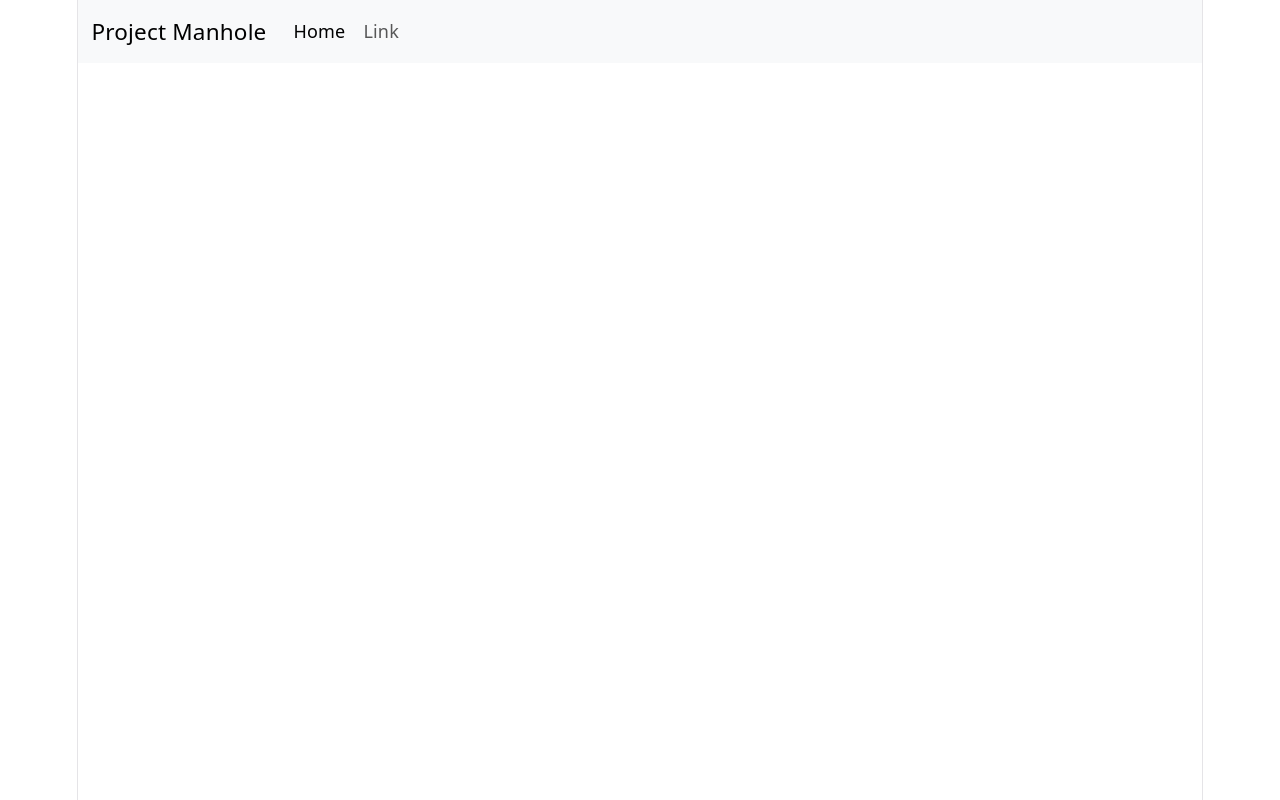
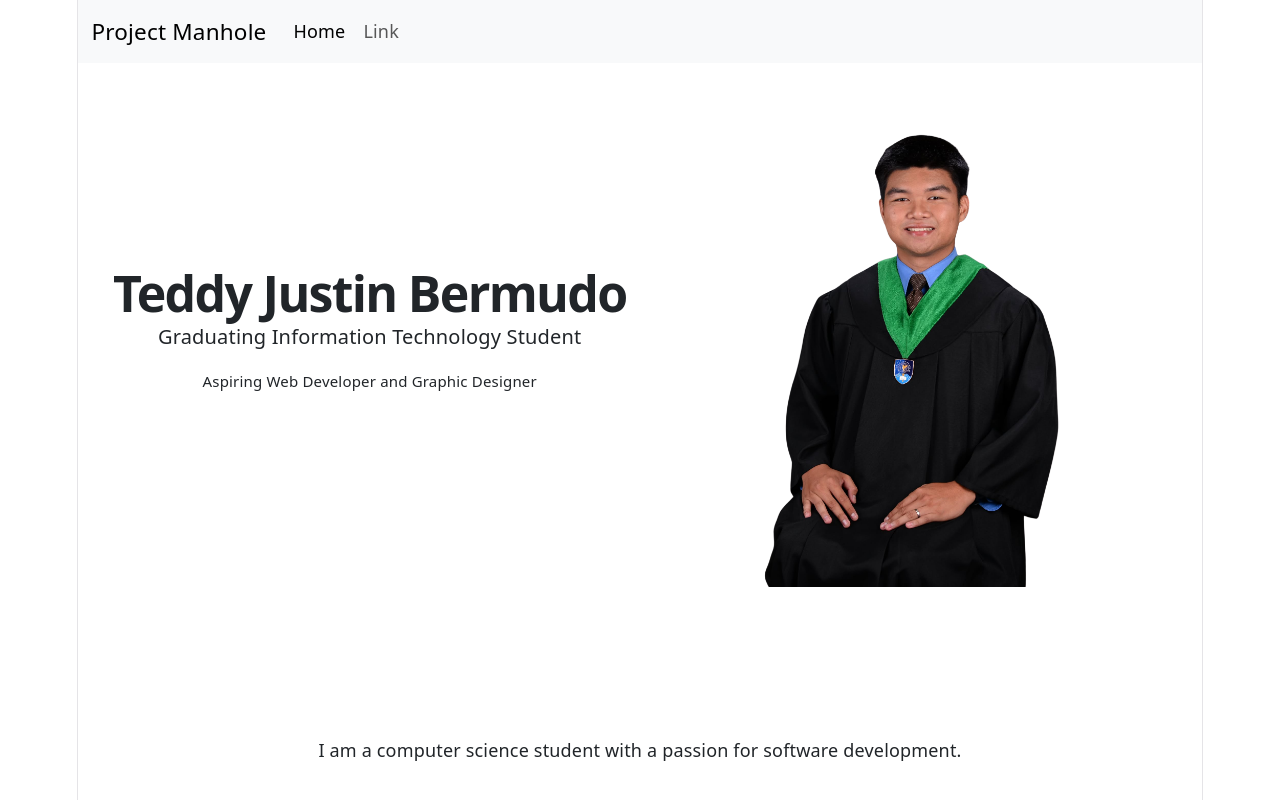
Before and after one commit to Tedeyy/Project-Manhole, a React (Vite) app: page / in a window 1280 px wide. Shown: the top 800 px of the page. Built offline with nearby package versions, Linux system fonts and the light colour scheme.

Commit message:
added Title, Bio, projectBody

```diff
--- a/src/App.tsx
+++ b/src/App.tsx
@@ -1,10 +1,12 @@
 import "./assets/css/App.css";
 import NavBar from "./components/navBar";
+import Body from "./components/body/body";
 
 function App() {
   return (
     <>
       <NavBar />
+      <Body />
     </>
   );
 }
--- /dev/null
+++ b/src/assets/css/body.css
@@ -0,0 +1,35 @@
+.divider {
+  height: 150px;
+  width: 100%;
+  background-color: white;
+}
+
+.title-container {
+  display: block;
+  margin: 200px 0px 0px 0px;
+  justify-self: right;
+  align-content: center;
+}
+
+.title-container .name {
+  font-size: 50px;
+  font-weight: 700;
+}
+
+.title-container .standing {
+  margin-top: -10px;
+  font-size: 20px;
+  font-weight: 400;
+}
+
+.title-container .desc {
+  font-size: 15px;
+  font-weight: 400;
+}
+
+.profile-img {
+  width: 350px;
+  height: auto;
+  display: block;
+  justify-self: center;
+}
--- /dev/null
+++ b/src/assets/css/projectBody.css
@@ -0,0 +1,5 @@
+.project-image .col img {
+  width: 50px;
+  height: auto;
+  border-radius: 5px;
+}
--- /dev/null
+++ b/src/components/body/body.tsx
@@ -0,0 +1,33 @@
+import Title from "./heroSection/title";
+import Bio from "./heroSection/bio";
+import ProjectBody from "./projects/projectBody";
+import profile from "../../assets/profile.png";
+
+import "../../assets/css/body.css";
+
+function body() {
+  return (
+    <>
+      <div className="row">
+        <div className="col">
+          <Title />
+        </div>
+        <div className="col">
+          <img src={profile} alt="profile" className="profile-img" />
+        </div>
+      </div>
+      <div className="divider" />
+      <div className="row">
+        <div className="col">
+          <Bio />
+        </div>
+      </div>
+      <div className="divider" />
+      <div className="projects">
+        <ProjectBody />
+      </div>
+    </>
+  );
+}
+
+export default body;
--- /dev/null
+++ b/src/components/body/heroSection/bio.tsx
@@ -0,0 +1,11 @@
+function bio() {
+  return (
+    <div>
+      <p>
+        I am a computer science student with a passion for software development.
+      </p>
+    </div>
+  );
+}
+
+export default bio;
--- /dev/null
+++ b/src/components/body/heroSection/title.tsx
@@ -0,0 +1,11 @@
+function title() {
+  return (
+    <div className="title-container">
+      <h1 className="name">Teddy Justin Bermudo</h1>
+      <p className="standing">Graduating Information Technology Student</p>
+      <p className="desc">Aspiring Web Developer and Graphic Designer</p>
+    </div>
+  );
+}
+
+export default title;
--- /dev/null
+++ b/src/components/body/projects/projectBody.tsx
@@ -0,0 +1,29 @@
+import Image from "../../../assets/lms-client.jpg";
+
+function projectBody() {
+  return (
+    <>
+      <div className="projects">
+        <div className="row">
+          <div className="col title">
+            <div className="row project-image">
+              <div className="col">
+                <img src={Image} alt="lms-client" />
+              </div>
+              <div className="col">
+                <img src={Image} alt="lms-client" />
+              </div>
+              <h5>Learning Management System</h5>
+            </div>
+          </div>
+          <div className="col desc">
+            This is a Research Project for my clients from Institute of Teacher
+            Education.
+          </div>
+        </div>
+      </div>
+    </>
+  );
+}
+
+export default projectBody;
```
Also changed, not shown: src/assets/lms-client.jpg (added), src/assets/profile.png (added), src/components/projectCard.tsx (added), src/components/sideBar.tsx (added).
